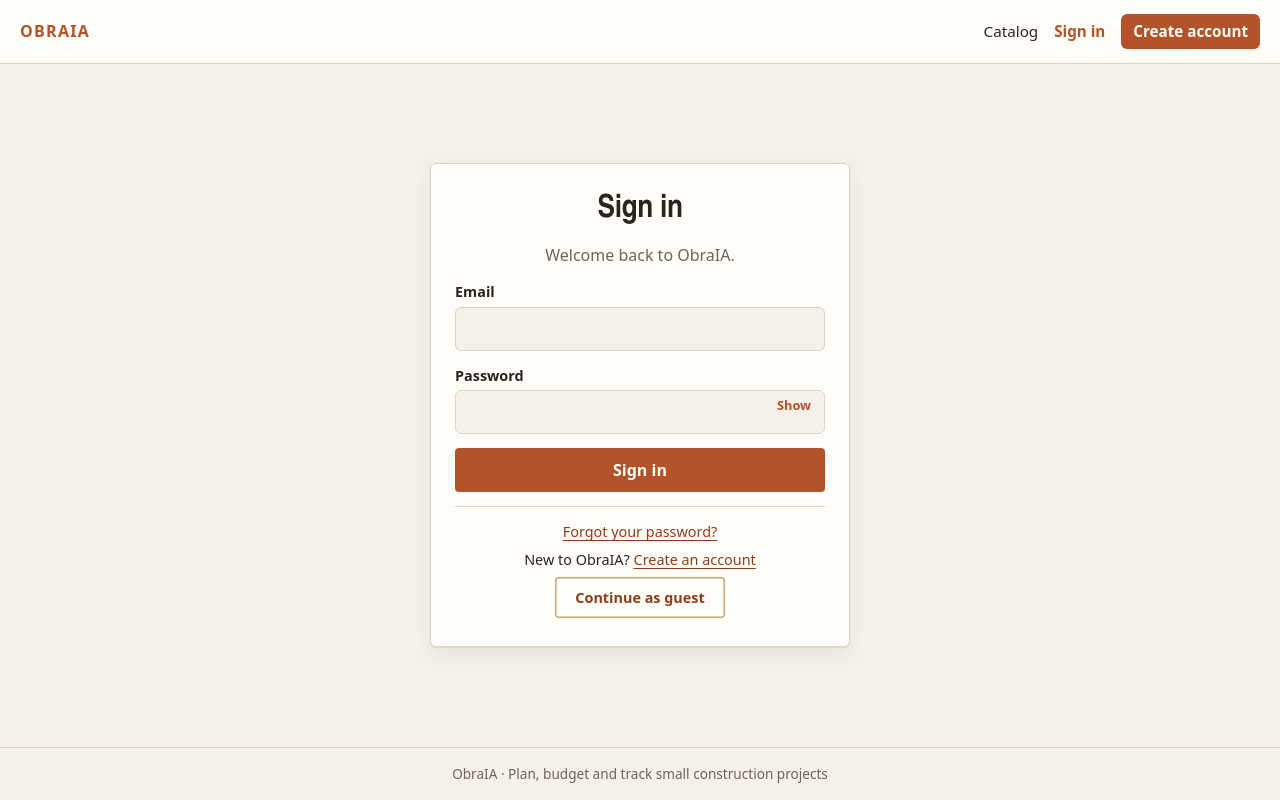
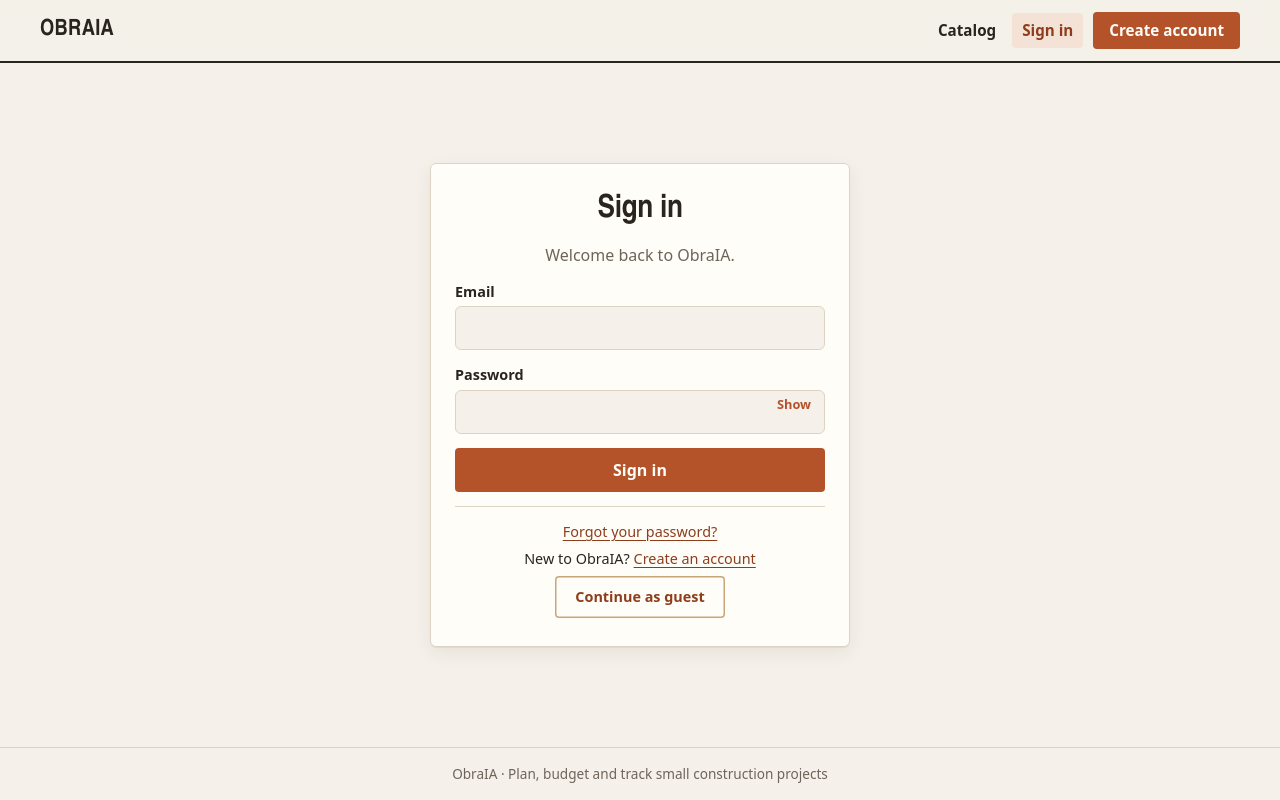
Before and after one commit to Kevin-Basante/obraia-frontend, a React (Vite) app: page /login in a window 1280 px wide. Built offline with nearby package versions, Linux system fonts and the light colour scheme; no server answers.

Commit message:
style: restyle the header with a sticky blurred bar

```diff
--- a/src/components/AppHeader.css
+++ b/src/components/AppHeader.css
@@ -1,61 +1,94 @@
+/* Stays at the top while scrolling, with the page softly visible behind it. */
 .app-header {
+  position: sticky;
+  top: 0;
+  z-index: 20;
   display: flex;
   align-items: center;
   justify-content: space-between;
   flex-wrap: wrap;
   gap: 12px;
-  padding: 14px 20px;
-  background: var(--card);
-  border-bottom: 1px solid var(--line);
+  padding: 12px clamp(16px, 4vw, 40px);
+  background: color-mix(in srgb, var(--bg) 82%, transparent);
+  backdrop-filter: blur(12px);
+  border-bottom: 2px solid var(--ink);
 }
 
 .app-header__brand {
-  font-weight: 700;
-  letter-spacing: 0.08em;
+  display: inline-flex;
+  align-items: center;
+  gap: 10px;
+  font-family: var(--font-display);
+  font-size: 1.4rem;
+  font-weight: 850;
+  font-stretch: 85%;
+  letter-spacing: 0.01em;
   text-transform: uppercase;
+  color: var(--ink);
+  text-decoration: none;
+}
+
+.app-header__brand-ai {
   color: var(--accent);
-  text-decoration: none;
+}
+
+.app-header__brand .brand-logo {
+  transition: transform 0.4s var(--ease);
+}
+
+.app-header__brand:hover .brand-logo {
+  transform: rotate(-6deg) scale(1.05);
 }
 
 .app-header__nav {
   display: flex;
   align-items: center;
   flex-wrap: wrap;
-  gap: 16px;
+  gap: 6px;
   font-size: 0.95rem;
 }
 
 .app-header__nav a {
+  position: relative;
+  padding: 6px 10px;
+  border-radius: var(--radius-small);
   color: var(--ink);
+  font-weight: 600;
   text-decoration: none;
+  transition:
+    background-color 0.2s,
+    color 0.2s;
+}
+
+.app-header__nav a:hover {
+  background: var(--accent-soft);
 }
 
 .app-header__nav a.active {
-  color: var(--accent);
-  font-weight: 600;
+  color: var(--accent-strong);
+  background: var(--accent-soft);
 }
 
 .app-header__nav a.app-header__user {
   color: var(--muted);
-  text-decoration: underline;
-  text-underline-offset: 3px;
 }
 
 .app-header__nav a.app-header__user.active {
-  color: var(--accent);
+  color: var(--accent-strong);
 }
 
 .app-header__button {
-  padding: 6px 12px;
-  background: transparent;
-  color: var(--accent);
-  border: 1px solid var(--line);
+  padding: 6px 14px;
+  font-size: 0.9rem;
 }
 
 .app-header__nav a.app-header__cta {
-  padding: 6px 12px;
-  border-radius: 6px;
+  margin-left: 4px;
+  padding: 7px 16px;
   background: var(--accent);
-  color: var(--card);
-  font-weight: 600;
+  color: var(--on-accent);
 }
+
+.app-header__nav a.app-header__cta:hover {
+  background: var(--accent-strong);
+}
```
